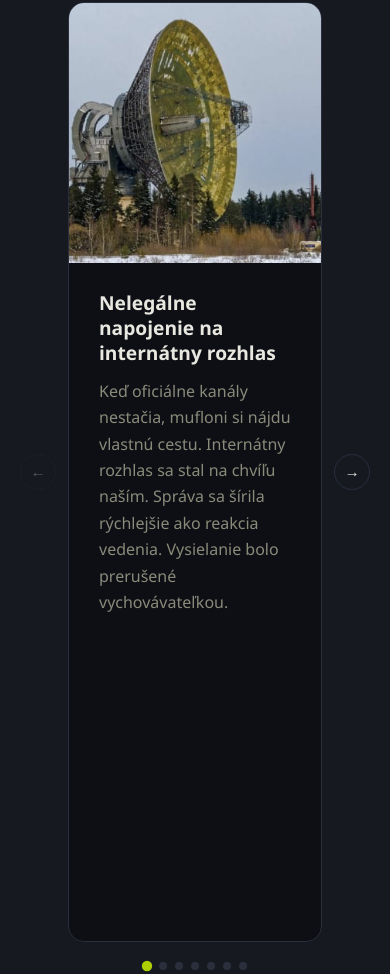
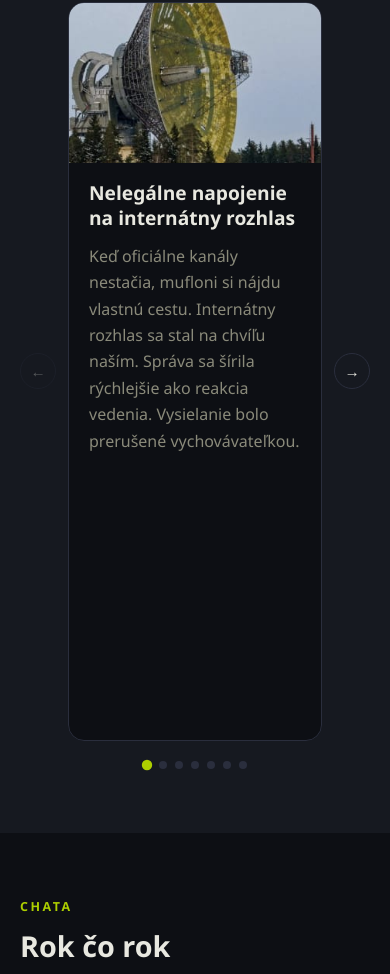
Before and after one commit to pheneus-pro/muflonp, a website: page index.html in a window 390 px wide. Shown: the part 4220-5194 px from the top of the page. Drawn offline with Linux system fonts and the light colour scheme.

Commit message:
mobile fixes

```diff
--- a/css/style.css
+++ b/css/style.css
@@ -740,5 +740,7 @@ footer p { color: var(--muted); font-size: 0.88rem; }
   .about-stats { grid-template-columns: 1fr 1fr; }
 
   .historky-card { flex: 0 0 100%; }
+  .historky-card-icon { height: 160px; }
+  .historky-card-body { padding: 18px 20px 22px; }
   .news-grid { grid-template-columns: 1fr; }
 }
```
